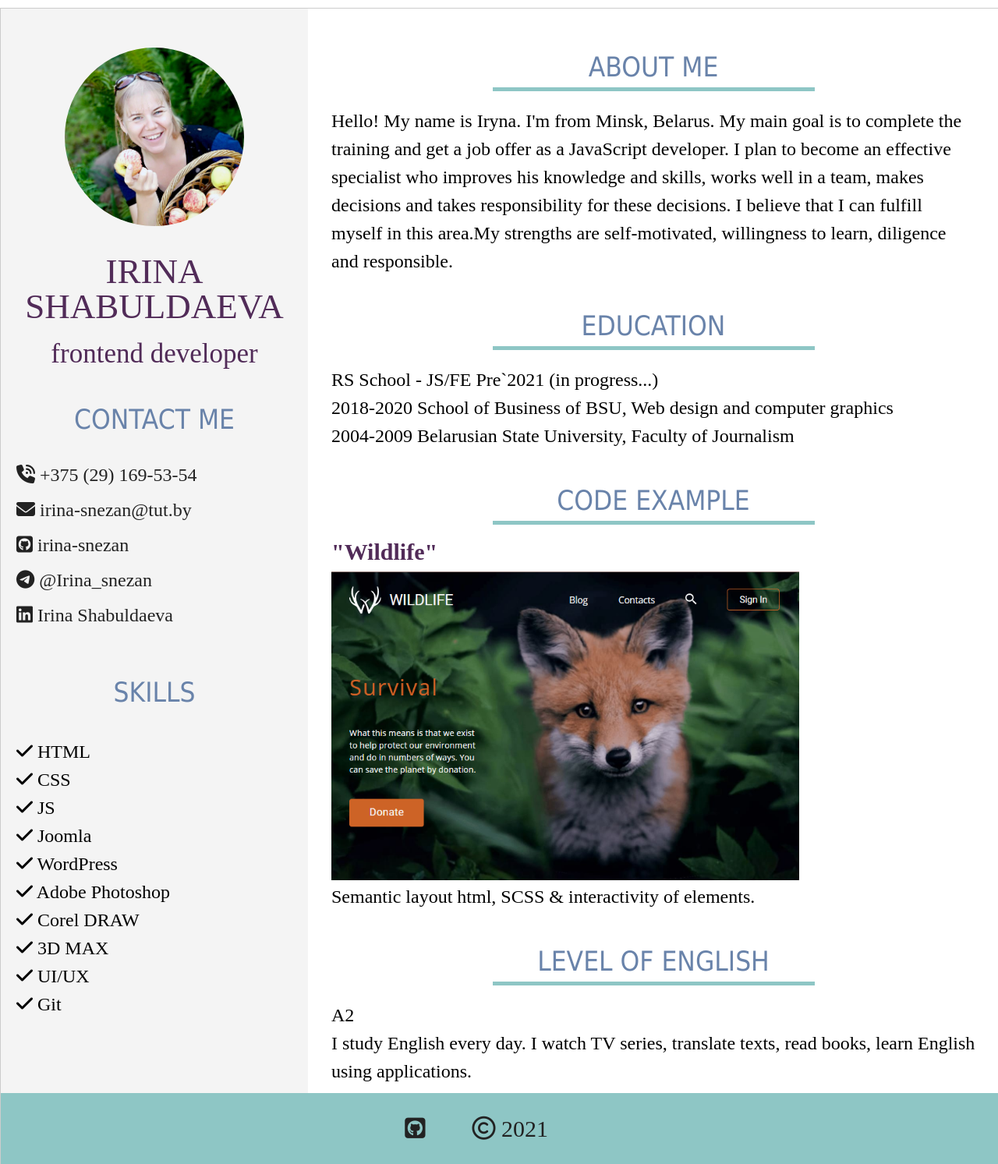
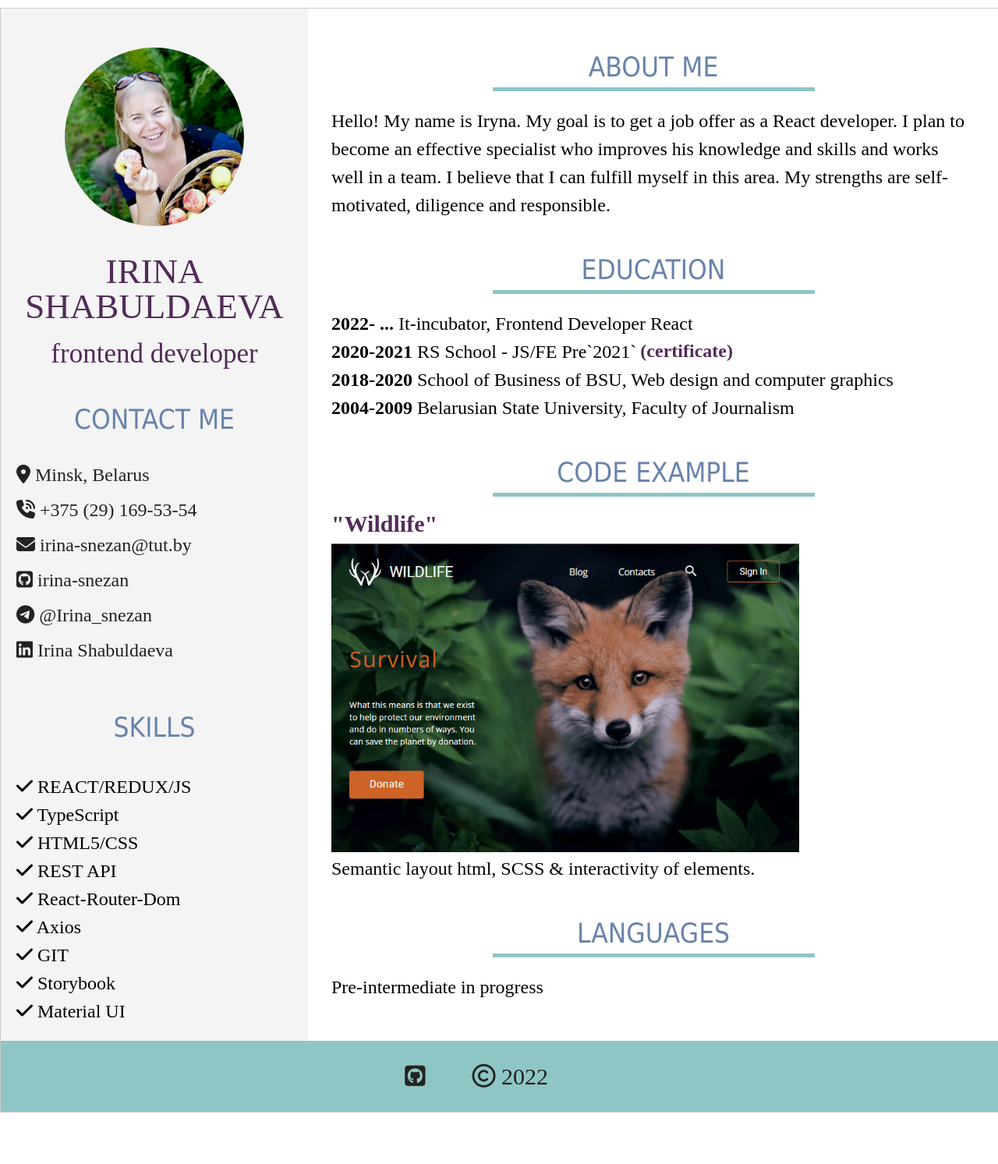
Before and after one commit to irina-snezan/cv, a plain HTML site: page index.html in a window 1280 px wide. Shown: the part 20-1513 px from the top of the page at 78% size. After the commit the page ends 1477 px from the top, so only its background shows below. Drawn offline with Linux system fonts and the light colour scheme.

Commit message:
add new skills

```diff
--- a/css/style.css
+++ b/css/style.css
@@ -62,7 +62,9 @@ h3 {
 	text-transform: uppercase;
 	color: #6983aa;
 }
-
+.contact {
+	margin-left: 20px;
+}
 .line {
 	width: 50%;
 	margin: 0 auto;
@@ -84,7 +86,20 @@ main p {
 	font-size: 24px;
 	padding-bottom: 20px;
 }
+.education span {
+	font-weight: bold;
 
+}
+.rs {
+	display: flex;
+	align-items: flex-end;
+
+}
+.rs a {
+	margin-bottom:  7px;
+	padding-left: 5px;
+	font-size: 24px;
+}
 main a {
 	display: block;
 	margin-bottom: 10px;
--- a/index.html
+++ b/index.html
@@ -22,6 +22,9 @@
                 <h3>contact me</h3>
                 <ul class="links">
                     <li>
+                        <a href="#"><i class="fas fa-map-marker-alt"></i> Minsk, Belarus</a>
+                    </li>
+                    <li>
                         <a href="#"><i class="fas fa-phone-volume"></i> +375 (29) 169-53-54</a>
                     </li>
                     <li>
@@ -43,76 +46,71 @@
                 </ul>
             </div>
             <div>
-					<h3>skills</h3>
+                <h3>Skills</h3>
                 <ul class="skills">
                     <li>
-							<p><i class="fas fa-check"></i> HTML</p>
+                        <p><i class="fas fa-check"></i> REACT/REDUX/JS</p>
                     </li>
                     <li>
-							<p><i class="fas fa-check"></i> CSS</p>
+                        <p><i class="fas fa-check"></i> TypeScript</p>
                     </li>
                     <li>
-							<p><i class="fas fa-check"></i> JS</p>
+                        <p><i class="fas fa-check"></i> HTML5/CSS</p>
                     </li>
                     <li>
-							<p><i class="fas fa-check"></i> Joomla</p>
+                        <p><i class="fas fa-check"></i> REST API</p>
                     </li>
                     <li>
-							<p><i class="fas fa-check"></i> WordPress</p>
+                        <p><i class="fas fa-check"></i> React-Router-Dom</p>
                     </li>
                     <li>
-							<p><i class="fas fa-check"></i> Adobe Photoshop</p>
+                        <p><i class="fas fa-check"></i> Axios</p>
                     </li>
                     <li>
-							<p><i class="fas fa-check"></i> Corel DRAW</p>
+                        <p><i class="fas fa-check"></i> GIT</p>
                     </li>
                     <li>
-							<p><i class="fas fa-check"></i> 3D MAX</p>
+                        <p><i class="fas fa-check"></i> Storybook</p>
                     </li>
                     <li>
-							<p><i class="fas fa-check"></i> UI/UX</p>
-						</li>
-						<li>
-							<p><i class="fas fa-check"></i> Git</p>
+                        <p><i class="fas fa-check"></i> Material UI</p>
                     </li>
                 </ul>
             </div>
         </aside>
         <main>
             <div>
-					<h3>about me</h3>
+                <h3>About me</h3>
                 <p class="line"></p>
-					<p>Hello! My name is Iryna. I'm from Minsk, Belarus.
-						My main goal is to complete the training and get a job offer as a JavaScript developer. I plan to
-						become an effective
-						specialist who improves his knowledge and skills, works well in a team, makes decisions and takes
-						responsibility for
-						these decisions. I believe that I can fulfill myself in this area.My strengths are self-motivated,
-						willingness to learn,
-						diligence and responsible.</p>
+                <p>Hello! My name is Iryna.  My  goal is to  get a job offer as a React developer.
+                    I plan to become an effective specialist who improves his knowledge and skills
+                    and works well in a team.  I believe that I can fulfill myself in this area.
+                    My strengths are self-motivated, diligence and responsible.</p>
             </div>
-				<div>
-					<h3>education</h3>
+            <div class="education">
+                <h3>Education</h3>
                 <p class="line"></p>
-					<p>RS School - JS/FE Pre`2021 (in progress...)</p>
-					<p> 2018-2020 School of Business of BSU,
+                <p> <span>2022- ... </span>   It-incubator, Frontend Developer React </p>
+                <div class="rs">
+                    <p> <span>2020-2021</span> RS School - JS/FE Pre`2021`</p>
+                    <a href="https://app.rs.school/certificate/rld1sxw9" target="_blank">(certificate)</a>
+                </div>
+                <p> <span>2018-2020</span> School of Business of BSU,
                     Web design and computer graphics</p>
-					<p>2004-2009 Belarusian State University,
+                <p><span>2004-2009</span> Belarusian State University,
                     Faculty of Journalism</p>
             </div>
             <div>
                 <h3>Code example</h3>
                 <p class="line"></p>
                 <a href="https://irina-snezan-wildlife.netlify.app/" target="_blank">"Wildlife"</a>
-					<img src="image/wildlife.png"  width="600px" alt="wildlife">
+                <img src="image/wildlife.png" width="600px" alt="wildlife">
                 <p>Semantic layout html, SCSS & interactivity of elements.</p>
             </div>
             <div>
-					<h3>Level of English</h3>
+                <h3>Languages</h3>
                 <p class="line"></p>
-					<p>A2</p>
-					<p>I study English every day. I watch TV series, translate texts, read books, learn English using
-						applications.</p>
+                <p>Pre-intermediate in progress</p>
             </div>
         </main>
     </div>
@@ -122,7 +120,7 @@
                 <a href="https://github.com/irina-snezan" target="_blank"><i class="fab fa-github-square"></i></a>
             </li>
             <li class="footer-list-item">
-					<a href="#" target="_blank"><i class="far fa-copyright"></i><b> 2021</b></a>
+                <a href="#" target="_blank"><i class="far fa-copyright"></i><b> 2022</b></a>
             </li>
         </ul>
     </footer>
```
Lines whose indentation alone changed are shown as unchanged.
